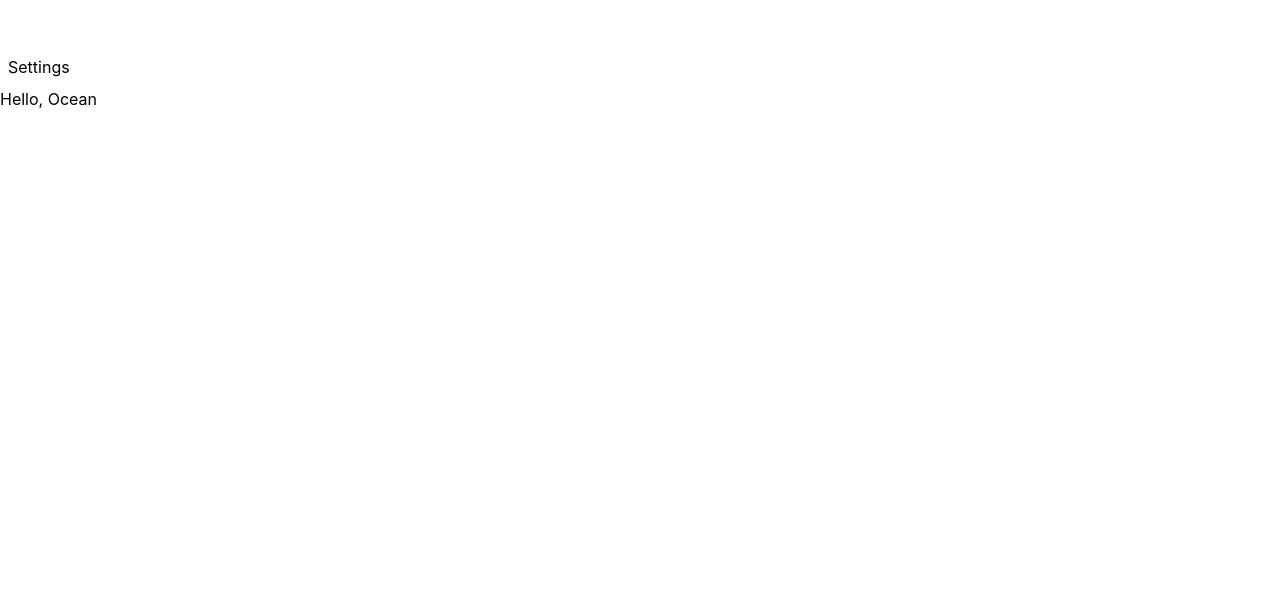
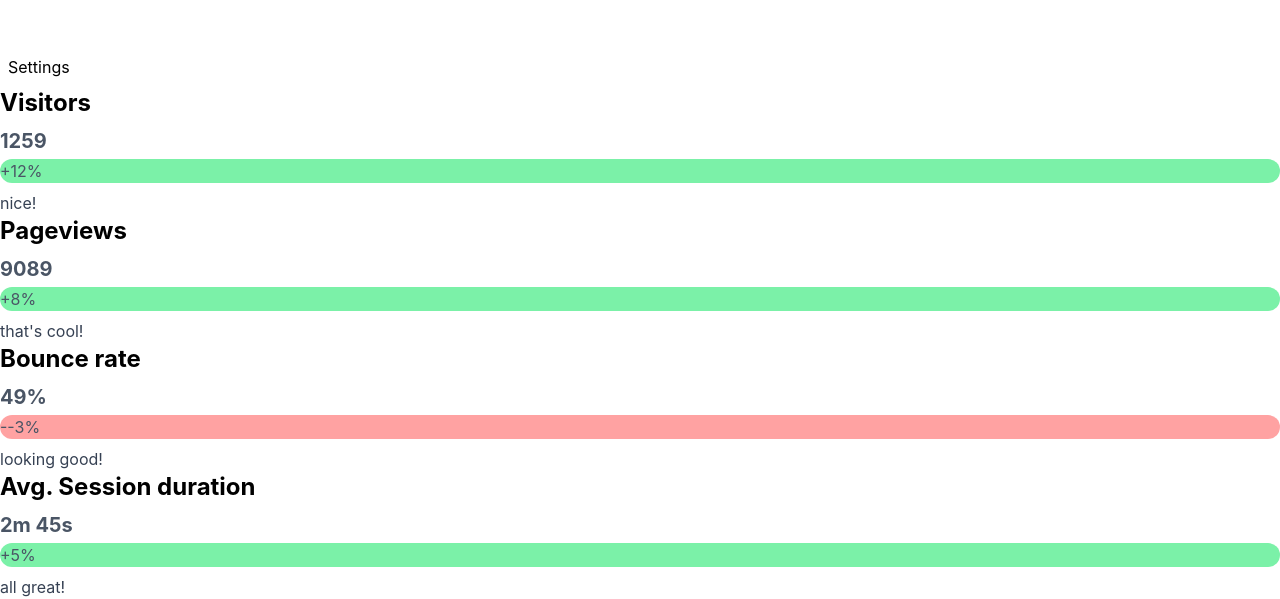
Before and after one commit to BlueOceanVale/ether-analytics, a React (Vite) app: page / in a window 1280 px wide. Shown: the part 805-1404 px from the top of the page. Before the commit the page ends 916 px from the top, so only its background shows below. Built offline with nearby package versions, Linux system fonts and the light colour scheme.

Commit message:
feat: add fake data for metric cards and place them in the dashboard

```diff
--- a/src/pages/Dashboard.tsx
+++ b/src/pages/Dashboard.tsx
@@ -1,12 +1,16 @@
 import Header from "../components/layout/Header.tsx";
 import Sidebar from "../components/layout/Sidebar.tsx";
+import Card from "../components/ui/MetricCard.tsx";
 
 export default function Dashboard() {
     return(
         <main>
             <Header />
             <Sidebar />
-            <h1>Hello, Ocean</h1>
+            <Card title="Visitors" change={+12} value="1259" description="nice!"/>
+            <Card title="Pageviews" change={+8} value="9089" description="that's cool!" />
+            <Card title="Bounce rate" change={-3} value="49%" description="looking good!"/>
+            <Card title="Avg. Session duration" change={+5} value="2m 45s" description="all great!"/>
         </main>
     )
 }
```
